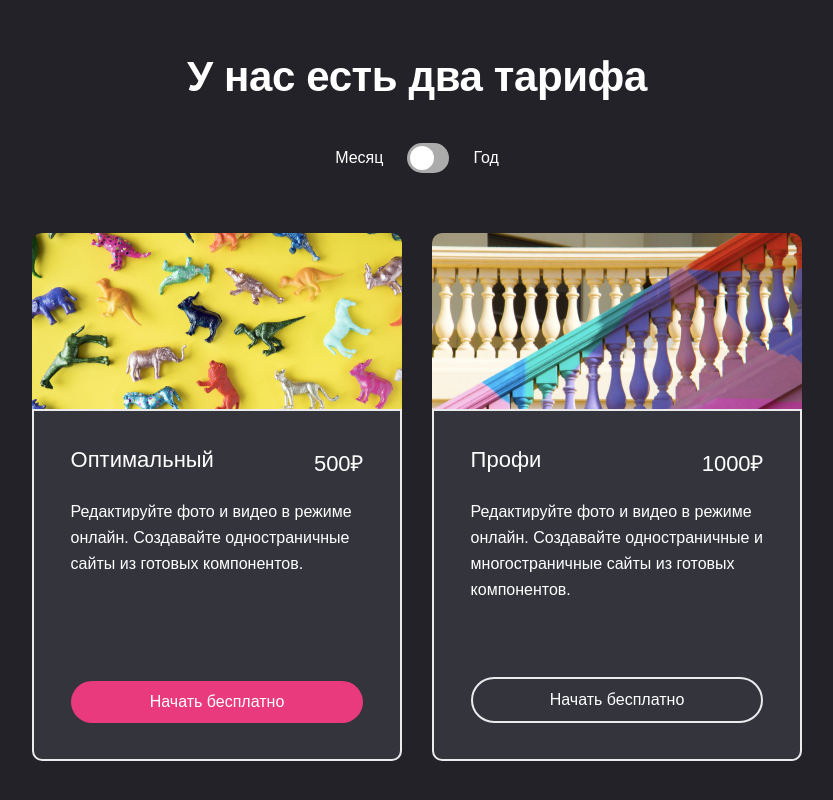
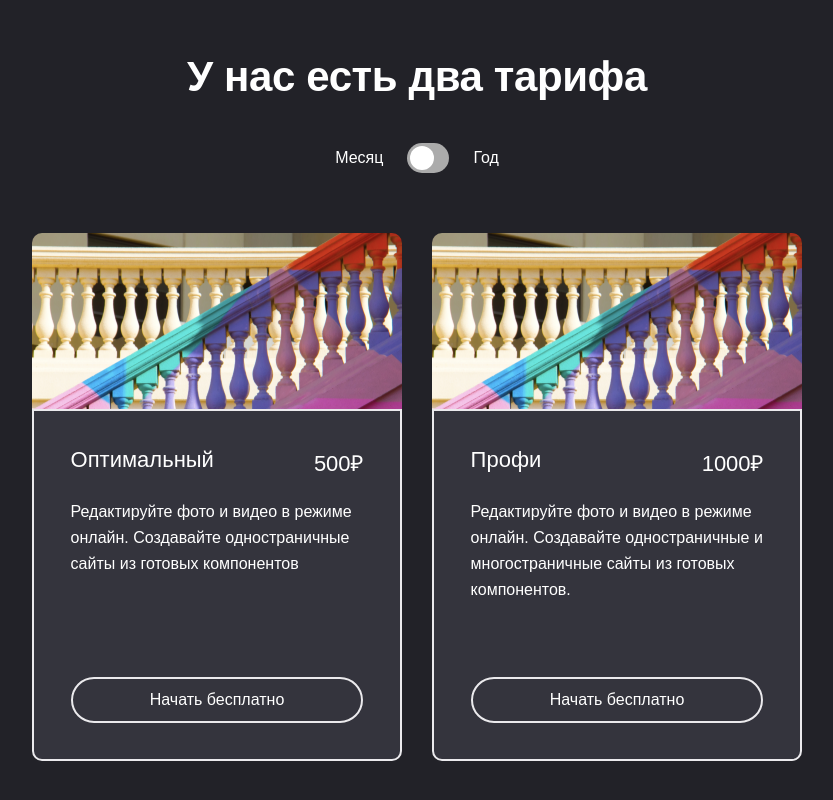
Before and after one commit to HaroldOfRovia/tenzor_task, a React (Create React App) app: page / in a window 1280 px wide. Shown: the part 3250-4050 px from the top of the page, without its empty margins (223-1056 px from the left). Built offline with nearby package versions, Linux system fonts and the light colour scheme.

Commit message:
теперь активны оба тарифа, забыл реализовать

```diff
--- a/src/App.tsx
+++ b/src/App.tsx
@@ -10,6 +10,7 @@ import html5 from './images/html5.svg';
 import rickroll from './videos/rickroll.mp4';
 import { useRef, useState } from 'react';
 import { SendForm } from './components/SendForm';
+import { Tariff } from './components/Tariff';
 
 function App() {
 
@@ -17,6 +18,7 @@ function App() {
   const [playOpacity, setPlayOpacity] = useState(1);
   const [formVisibility, setFormVisibility] = useState(false);
   const [time, setTime] = useState(false);//false - месяц, true - год
+  const [tariffCost, setTariffCost] = useState(0);
 
   function playpause(){
     const video = videoRef.current;
@@ -31,7 +33,8 @@ function App() {
     }
   };
 
-  function showForm(){
+  function showForm(cost: number){
+    setTariffCost(cost);
     setFormVisibility(true);
   }
 
@@ -145,47 +148,15 @@ function App() {
             <div>Год</div>
           </div>
           <div className='choose-tariff'>
-            <div className='tariff'>
-              <div className='tariff-pic tariff-pic-low'/>
-              <div className='tariff-description'>
-                <div>
-                  <div className='tariff-type'>
-                    <div className='tariff-name'>
-                      Оптимальный
-                    </div>
-                    <div className='tariff-price'>
-                      500₽
-                    </div>
-                  </div>
-                  <div className='tariff-text'>
-                    Редактируйте фото и видео в режиме онлайн. Создавайте одностраничные сайты из готовых компонентов.
-                  </div>
-                </div>
-                <div className='round-button choosen-pay-button pay-button' onClick={showForm}>Начать бесплатно</div>
-              </div>
-            </div>
-            <div className='tariff'>
-              <div className='tariff-pic tariff-pic-high'/>
-              <div className='tariff-description'>
-                <div>
-                  <div className='tariff-type'>
-                    <div className='tariff-name'>
-                      Профи
-                    </div>
-                    <div className='tariff-price'>
-                      1000₽
-                    </div>
-                  </div>
-                  <div className='tariff-text'>
-                    Редактируйте фото и видео в режиме онлайн. Создавайте одностраничные и многостраничные сайты  из готовых компонентов.
-                  </div>
-                </div>
-                <div className='round-button pay-button'>Начать бесплатно</div>
-              </div>
-            </div>
+            <Tariff name={"Оптимальный"} cost={500}
+              description={"Редактируйте фото и видео в режиме онлайн. Создавайте одностраничные сайты  из готовых компонентов"}
+              showForm={showForm}/>
+            <Tariff name={"Профи"} cost={1000}
+              description={"Редактируйте фото и видео в режиме онлайн. Создавайте одностраничные и многостраничные сайты  из готовых компонентов."}
+              showForm={showForm}/>
           </div>
         </div>
-        <SendForm active={formVisibility} setActive={setFormVisibility} time={time}/>
+        <SendForm active={formVisibility} setActive={setFormVisibility} time={time} tariffCost={tariffCost}/>
       </main>
     </div>
   );
--- a/src/components/SendForm.tsx
+++ b/src/components/SendForm.tsx
@@ -5,9 +5,10 @@ export interface FormProps{
     active: boolean;
     setActive: any;
     time: boolean;
+    tariffCost: number;
 }
 
-export const SendForm = ( { active, setActive, time }: FormProps ) => {
+export const SendForm = ( { active, setActive, time, tariffCost }: FormProps ) => {
     const [gratitude, setGratitude] = useState(false);
 
     function validationForm(e: any){
@@ -30,7 +31,8 @@ export const SendForm = ( { active, setActive, time }: FormProps ) => {
             return;
         }
 
-        let obj = {email: form[0].value, name: form[1].value, phone: form[2].value, time: time?"year":"month"};
+        let obj = {email: form[0].value, name: form[1].value,
+            phone: form[2].value, time: time?"year":"month", tariffCost: tariffCost};
         console.log(obj);
 
         for(let i = 0; i < 3; i++){
--- /dev/null
+++ b/src/components/Tariff.tsx
@@ -0,0 +1,33 @@
+import '../styles/Tariff.css';
+
+interface TariffData {
+    name: string;
+    cost: number;
+    description: string;
+    showForm: any;
+}
+
+export const Tariff = ({name, cost, description, showForm}: TariffData) => {
+
+    return(
+        <div className='tariff'>
+            <div className='tariff-pic tariff-pic-high'/>
+            <div className='tariff-description'>
+                <div>
+                    <div className='tariff-type'>
+                    <div className='tariff-name'>
+                        {name}
+                    </div>
+                    <div className='tariff-price'>
+                        {cost}₽
+                    </div>
+                    </div>
+                    <div className='tariff-text'>
+                        {description}
+                    </div>
+                </div>
+                <div className='round-button pay-button' onClick={() => showForm(cost)}>Начать бесплатно</div>
+            </div>
+        </div>
+    );
+}
--- a/src/styles/App.css
+++ b/src/styles/App.css
@@ -414,83 +414,8 @@ input:checked + .slider::before {
   gap: 30px;
 }
 
-.tariff {
-  display: grid;
-  grid-template-rows: 1fr 2fr;
-  width: 370px;
-}
-
 @media (max-width: 500px){
   .choose-tariff{
     width: 90%;
   }
-  .tariff {
-    min-width: 90%;
-  }
 }
-
-.tariff-pic {
-  border-radius: 10px 10px 0 0;
-  background-size: cover;
-  background-position: center;
-}
-
-.tariff-pic-low {
-  background-image: url("../images/Image5.png");
-}
-
-.tariff-pic-high {
-  background-image: url("../images/Image2.png");
-}
-
-.tariff-description {
-  border-radius: 0 0 10px 10px;
-  border: 2px solid #EBEAED;
-  background: #34343D;
-  font-size: 22px;
-  overflow: hidden;
-
-  display: flex;
-  flex-direction: column;
-  justify-content: space-between;
-}
-
-.tariff-description > div {
-  margin: 10% 10% 10% 10%;
-}
-
-.tariff-type {
-  display: flex;
-  flex-wrap: wrap;
-  justify-content: space-between;
-  margin-bottom: 22px;
-}
-
-.tariff-type > * {
-  font-size: 22px;
-}
-
-.tariff-text {
-  line-height: 26px;
-}
-
-.pay-button {
-  transition-duration: 0.2s;
-  text-align: center;
-  border: 2px solid #EBEAED;
-  min-width: fit-content;
-}
-
-.pay-button:hover {
-  background: #2c2c33;
-}
-
-.choosen-pay-button {
-  background: #E93A7D;
-  border: none;
-  min-width: fit-content;
-}
-
-.choosen-pay-button:hover {
-  background: #D71862;
-}
--- /dev/null
+++ b/src/styles/Tariff.css
@@ -0,0 +1,68 @@
+.tariff {
+    display: grid;
+    grid-template-rows: 1fr 2fr;
+    width: 370px;
+}
+
+@media (max-width: 500px){
+    .tariff {
+      min-width: 90%;
+    }
+}
+
+.tariff-pic {
+    border-radius: 10px 10px 0 0;
+    background-size: cover;
+    background-position: center;
+}
+
+.tariff-pic-low {
+    background-image: url("../images/Image5.png");
+}
+
+.tariff-pic-high {
+    background-image: url("../images/Image2.png");
+}
+
+.tariff-description {
+    border-radius: 0 0 10px 10px;
+    border: 2px solid #EBEAED;
+    background: #34343D;
+    font-size: 22px;
+    overflow: hidden;
+
+    display: flex;
+    flex-direction: column;
+    justify-content: space-between;
+}
+
+.tariff-description > div {
+    margin: 10% 10% 10% 10%;
+}
+
+.tariff-type {
+    display: flex;
+    flex-wrap: wrap;
+    justify-content: space-between;
+    margin-bottom: 22px;
+}
+
+.tariff-type > * {
+    font-size: 22px;
+}
+
+.tariff-text {
+    line-height: 26px;
+}
+
+.pay-button {
+    transition-duration: 0.2s;
+    text-align: center;
+    border: 2px solid #EBEAED;
+    min-width: fit-content;
+}
+
+.pay-button:hover {
+    background: #E93A7D;
+    border: 2px solid #E93A7D;
+}
```
